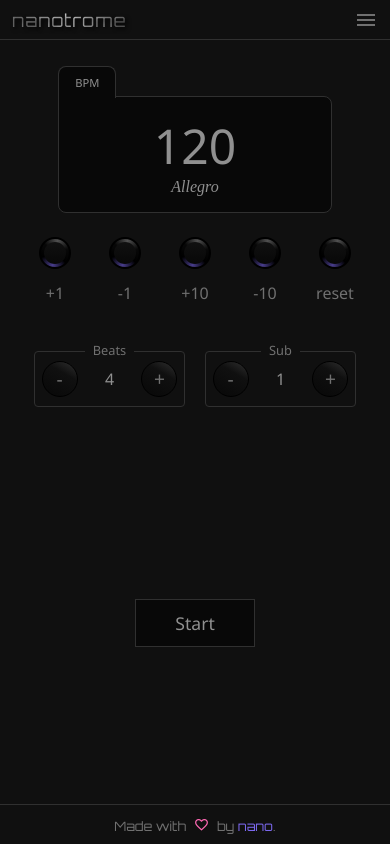
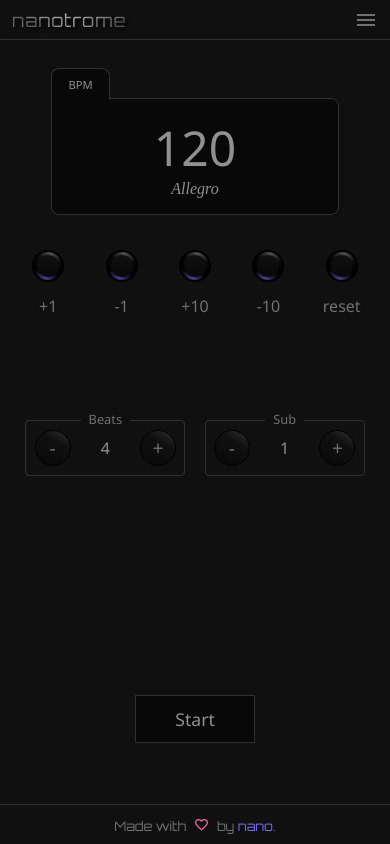
Before and after one commit to mec-nyan/nanotrome, a Preact app: page / in a window 390 px wide. Built offline with nearby package versions, Linux system fonts and the light colour scheme; a web font is replaced by a local one.

Commit message:
Responsive layout: queries to fit most devices.

```diff
--- a/src/app.css
+++ b/src/app.css
@@ -3,5 +3,18 @@
   height: 100vh;
   display: grid;
   grid-template-rows: 40px 1fr 40px;
+  background-color: var(--bg-primary);
   /* border: 1px solid red; */
 }
+
+@media (orientation: portrait) {
+  .app {
+    max-width: 500px;
+  }
+}
+
+@media (orientation: landscape) {
+  .app {
+    max-width: 1000px;
+  }
+}
--- a/src/components/beatsDisplay.css
+++ b/src/components/beatsDisplay.css
@@ -1,6 +1,6 @@
 .beat-outer-container {
   width: 100%;
-  margin-top: 32px;
+  /* margin-top: 32px; */
   padding: 0px 24px 12px;
   /* border: 1px solid yellow; */
 }
--- a/src/components/beatsSelector.css
+++ b/src/components/beatsSelector.css
@@ -4,6 +4,7 @@
   overflow: hidden;
   display: flex;
   justify-content: center;
+  position: relative;
   /* border: 1px solid chocolate; */
 }
 
--- a/src/components/metronome.css
+++ b/src/components/metronome.css
@@ -1,10 +1,42 @@
 .metronome {
   width: 100%;
   height: 100%;
+  display: grid;
+  grid-template-rows: 2fr 3fr;
   overflow: scroll;
+  padding: 4vw;
+  /* border: 1px solid steelblue; */
+}
+
+#top-group,
+#bottom-group {
+  height: 100%;
+  width: 100%;
   display: flex;
   flex-direction: column;
-  justify-content: flex-start;
-  padding: 24px;
-  /* border: 1px solid steelblue; */
+  justify-content: space-evenly;
+  align-items: stretch;
 }
+
+#top-group {
+  /* border: 1px solid lime; */
+}
+
+#bottom-group {
+  /* border: 1px solid hotpink; */
+}
+
+@media (orientation: landscape) {
+  .metronome {
+    display: grid;
+    gap: 1rem;
+    grid-template-columns: 2fr 3fr;
+    grid-template-rows: 1fr;
+  }
+}
+
+@media (orientation: landscape) {
+  .metronome {
+    padding: 0 4vw;
+  }
+}
--- a/src/components/metronome.tsx
+++ b/src/components/metronome.tsx
@@ -74,8 +74,12 @@ export default function Metronome() {
 
   return (
     <div className='metronome'>
+      <div id='top-group'>
         <Display bpm={bpm} />
         <Controls bpm={bpm} setBpm={setBpm} />
+      </div>
+
+      <div id='bottom-group'>
         <BeatsConfig
           beats={beats}
           setBeats={setBeats}
@@ -92,5 +96,6 @@ export default function Metronome() {
         />
         <StartStopButton isOn={isOn} toggle={toggleMetronome} />
       </div>
+    </div>
   )
 }
--- a/src/components/startStopButton.css
+++ b/src/components/startStopButton.css
@@ -4,7 +4,7 @@
   flex-direction: column;
   justify-content: center;
   align-items: center;
-  padding: 32px 0;
+  /* padding: 32px 0; */
   /* border: 1px solid deeppink; */
 }
 
--- a/src/index.css
+++ b/src/index.css
@@ -22,8 +22,19 @@
 }
 
 body {
-  background-color: var(--bg-primary);
+  background-color: var(--bg-darker);
+}
+
+#app {
+  width: 100vw;
+  height: 100vh;
+  display: flex;
+  flex-direction: column;
+  justify-content: center;
+  align-items: center;
   color: var(--fg-primary);
+  font-family: 'Noto Sans', sans-serif;
 
-  font-family: 'Noto Sans', sans-serif;
+  background-color: var(--bg-darker);
+  /* border: 2px solid red; */
 }
```
Lines whose indentation alone changed are shown as unchanged.
